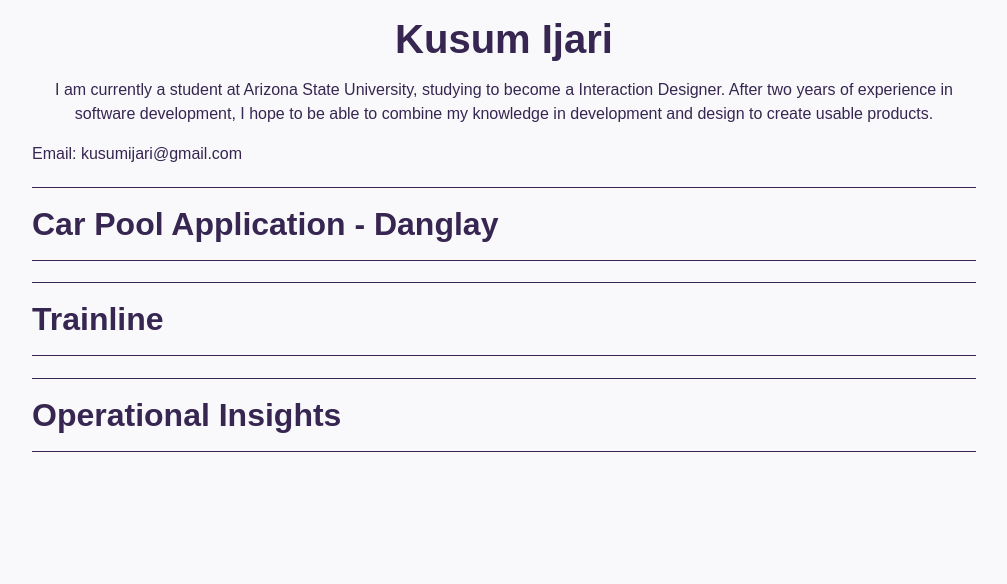
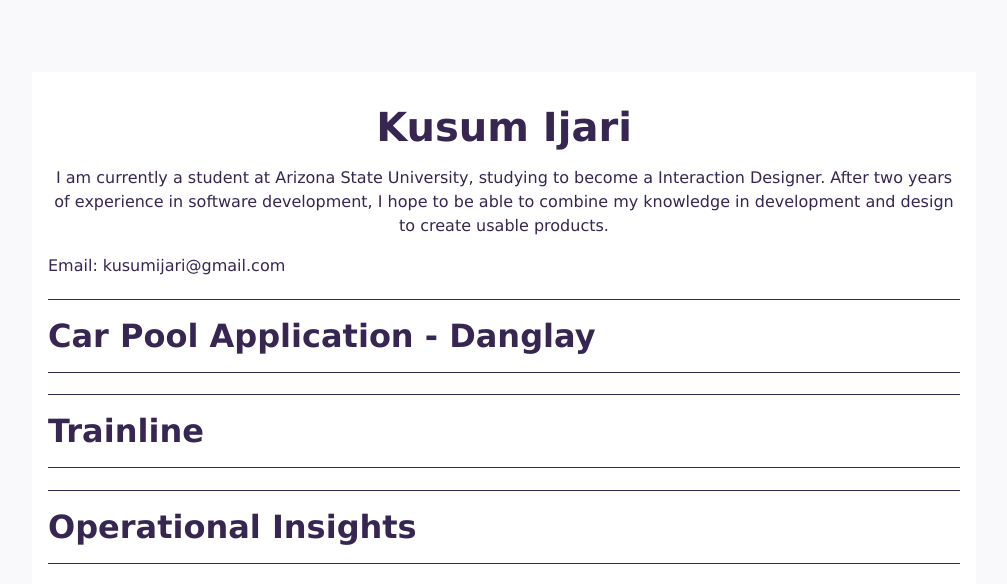
Before and after one commit to kusumijari/portfolio, a plain HTML site: page index.html in a window 1280 px wide. Shown: the whole page, without its empty margins (136-1143 px from the left). Drawn offline with nearby package versions, Linux system fonts and the light colour scheme.

Commit message:
Made it prettier

```diff
--- a/stylesheets/stylesheet.css
+++ b/stylesheets/stylesheet.css
@@ -16,10 +16,17 @@
 html {
   margin-left: 10em;
   margin-right: 10em;
-  font-family:sans-serif;
+  margin-top: 4em;
+  margin-bottom: 5em;
+  font-family:lucida grande;
   line-height: 1.5em;
   background: #f9f9fb;
   color: #362651;
+}
+
+body {
+  background: white;
+  padding: 1em;
 }
 
 h2 {
```
